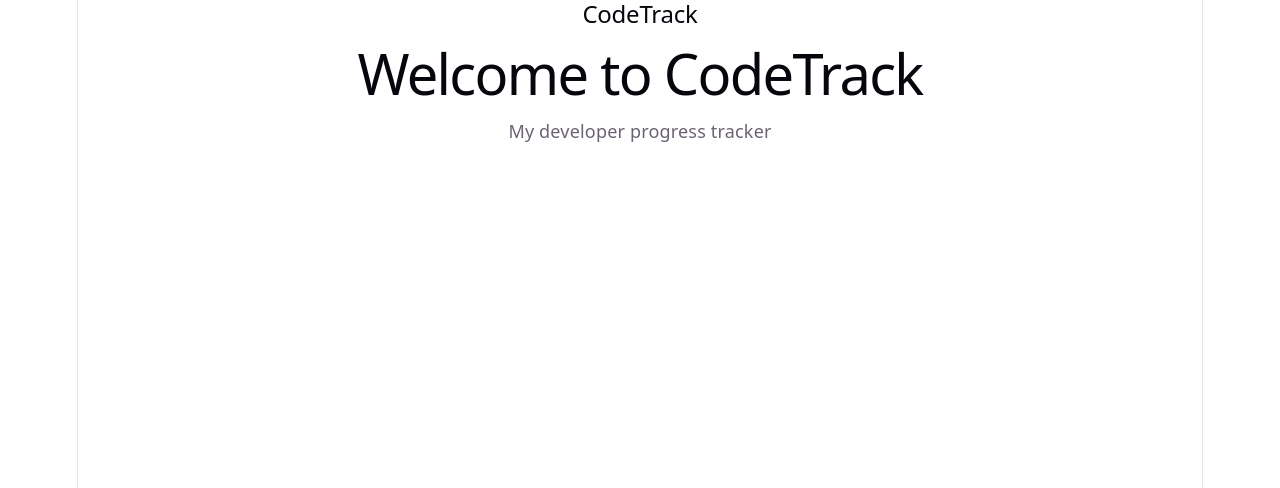
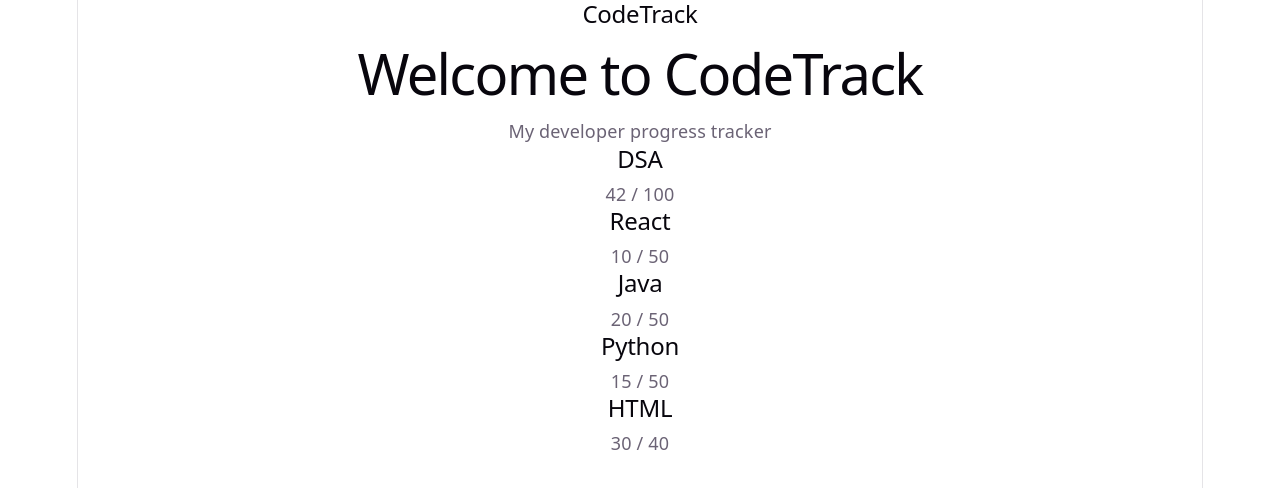
Before and after one commit to wablesayali11/my-first-react-app, a React (Vite) app: page / in a window 1280 px wide. Shown: the top 488 px of the page. Built offline with nearby package versions, Linux system fonts and the light colour scheme.

Commit message:
Aded reusable progress cards with props

```diff
--- a/src/App.jsx
+++ b/src/App.jsx
@@ -1,12 +1,45 @@
 import Navbar from "./Navbar";
+import ProgressCard from "./ProgressCard";
+
 function App() {
   return (
     <div>
       <Navbar />
-      <h1> Welcome to CodeTrack</h1>
-      <p> My developer progress tracker</p>
 
+      <h1>Welcome to CodeTrack</h1>
+      <p>My developer progress tracker</p>
+
+      <ProgressCard
+  title="DSA"
+  completed={42}
+  total={100}
+/>
+
+<ProgressCard
+  title="React"
+  completed={10}
+  total={50}
+/>
+
+<ProgressCard
+  title="Java"
+  completed={20}
+  total={50}
+/>
+
+<ProgressCard
+  title="Python"
+  completed={15}
+  total={50}
+/>
+
+<ProgressCard
+  title="HTML"
+  completed={30}
+  total={40}
+/>
     </div>
   );
 }
+
 export default App;
--- /dev/null
+++ b/src/ProgressCard.jsx
@@ -0,0 +1,10 @@
+function ProgressCard({ title, completed, total }) {
+  return (
+    <div>
+      <h2>{title}</h2>
+      <p>{completed} / {total}</p>
+    </div>
+  );
+}
+
+export default ProgressCard;
```
